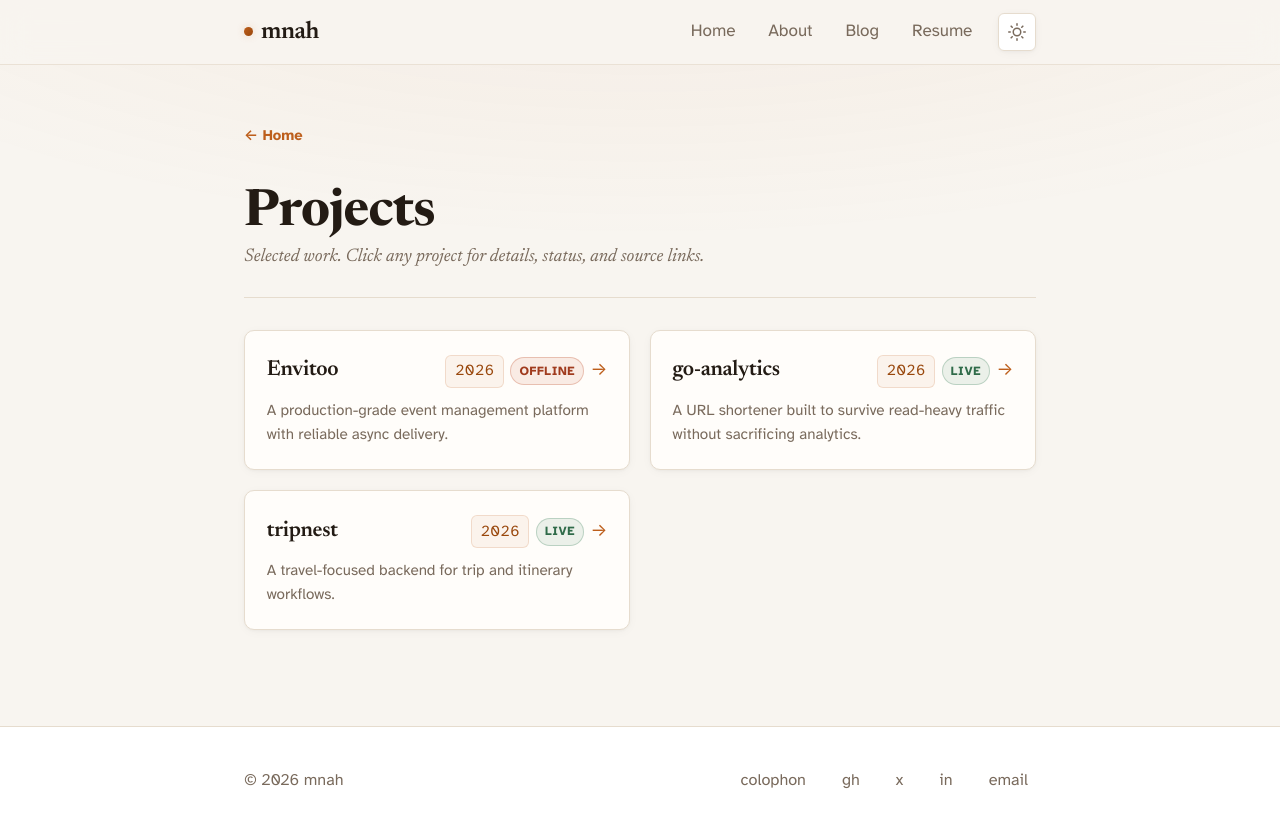
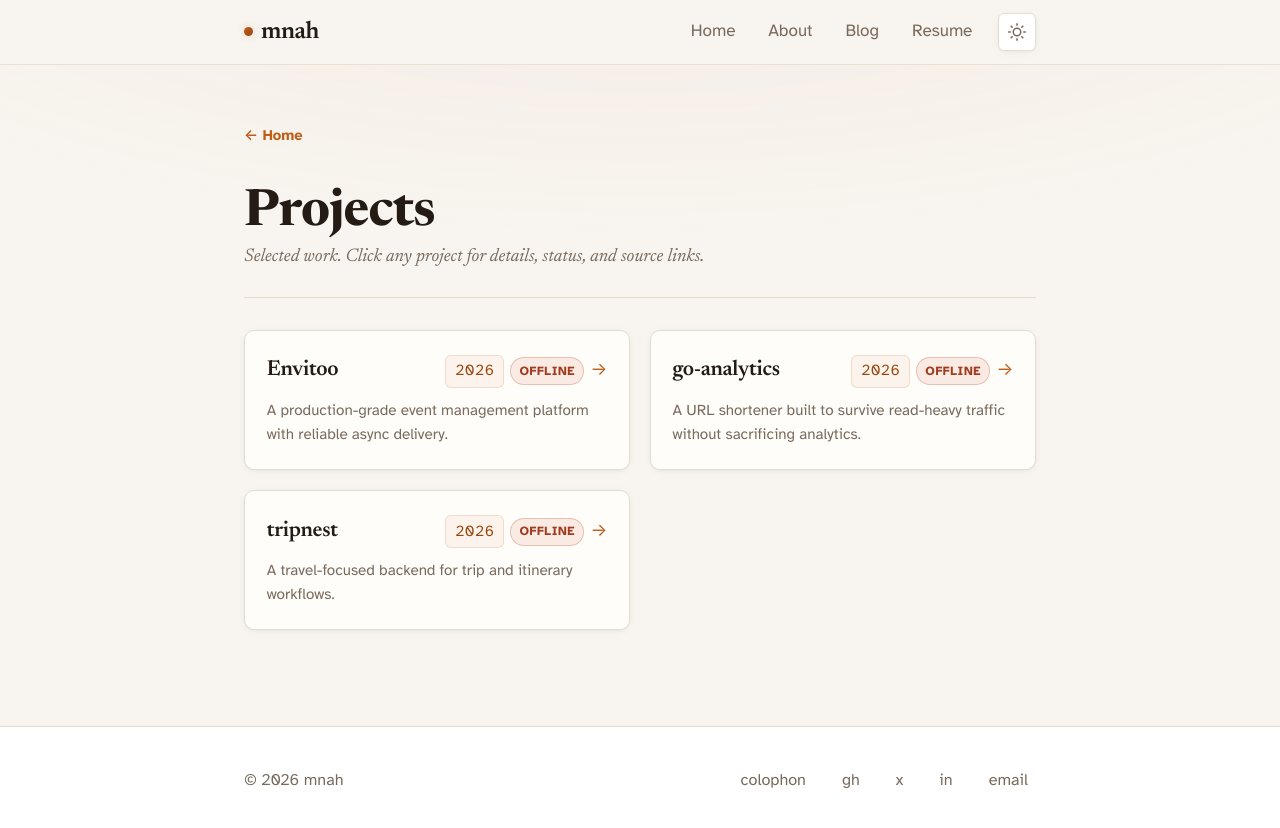
Before and after one commit to mnah05/mnah05, a React (Vite) app: page /projects in a window 1280 px wide. Shown: the top 828 px of the page. Built offline with nearby package versions, Linux system fonts and the light colour scheme.

Commit message:
Mark go-analytics and tripnest as not deployed

```diff
--- a/src/data/projects.ts
+++ b/src/data/projects.ts
@@ -68,9 +68,9 @@ export const PROJECTS: Project[] = [
 		stack: ["Go", "PostgreSQL", "Redis", "Asynq", "Chi"],
 		year: 2026,
 		status: {
-			tone: "live",
-			label: "Active",
-			note: "Code is public on GitHub. Open to issues and contributions.",
+			tone: "down",
+			label: "Not deployed",
+			note: "There is no hosted instance running right now. The codebase is public on GitHub — check it out below.",
 		},
 		github: { url: "https://github.com/mnah05/go-analytics" },
 	},
@@ -92,9 +92,9 @@ export const PROJECTS: Project[] = [
 		stack: ["Go", "MySQL", "SQLC", "Chi", "JWT", "Docker"],
 		year: 2026,
 		status: {
-			tone: "live",
-			label: "Active",
-			note: "Code is public on GitHub. Open to issues and contributions.",
+			tone: "down",
+			label: "Not deployed",
+			note: "There is no hosted instance running right now. The codebase is public on GitHub — check it out below.",
 		},
 		github: { url: "https://github.com/mnah05/tripnest" },
 	},
--- a/src/pages/Home.tsx
+++ b/src/pages/Home.tsx
@@ -34,7 +34,7 @@ const PROJECTS: Project[] = [
 		href: "/projects/go-analytics",
 		priority: 9,
 		year: 2026,
-		status: "live",
+		status: "down",
 	},
 	{
 		name: "tripnest",
@@ -42,7 +42,7 @@ const PROJECTS: Project[] = [
 		href: "/projects/tripnest",
 		priority: 8,
 		year: 2026,
-		status: "live",
+		status: "down",
 	},
 	{
 		name: "boiler-go",
```
